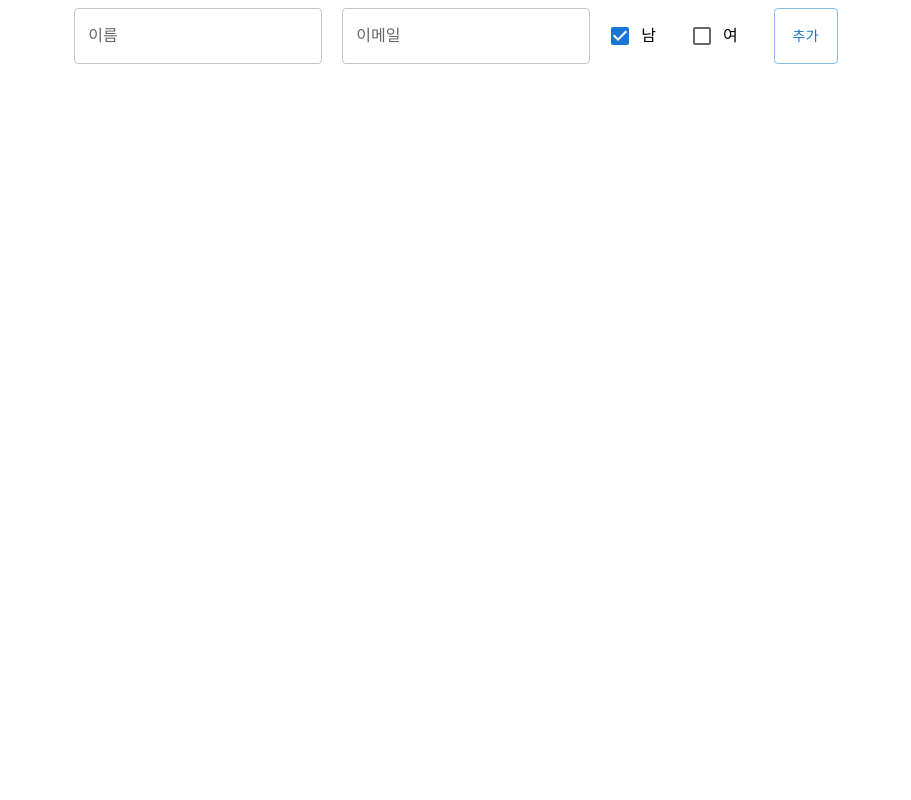
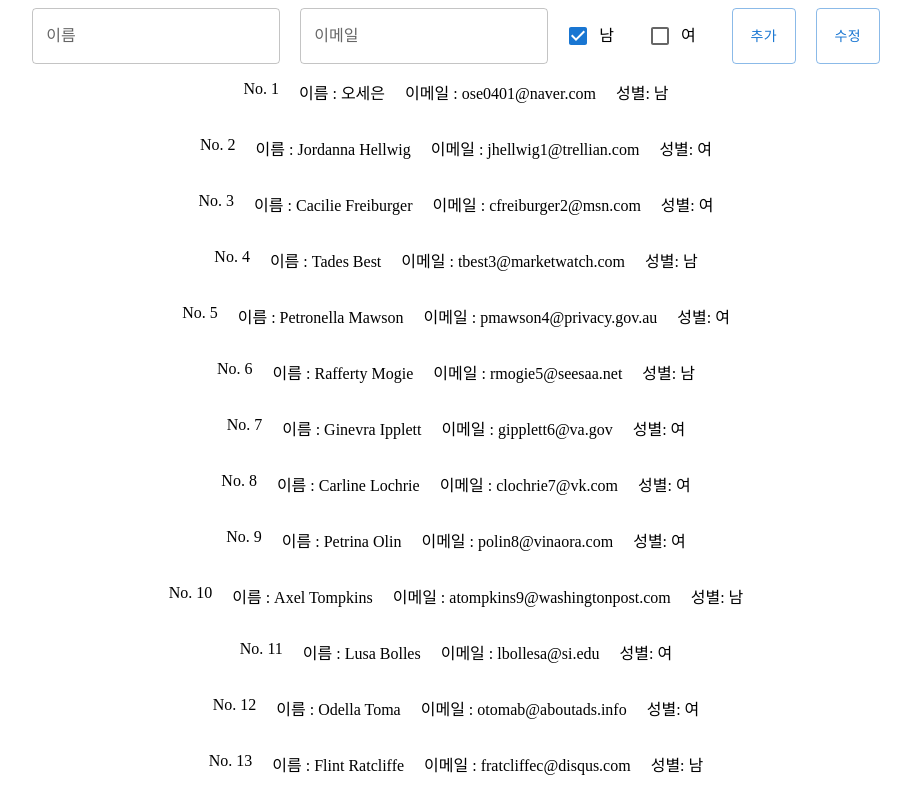
Before and after one commit to FiveBirdSilver/withoutCRA, a React app: page / in a window 1280 px wide. Shown: the top 800 px of the page, without its empty margins (184-1095 px from the left). Built offline with nearby package versions, Linux system fonts and the light colour scheme; data requests are answered from the project's data file.

Commit message:
useQuery, useMutation 적용 및 테스트 완료

```diff
--- a/db.json
+++ b/db.json
@@ -2,9 +2,9 @@
   "data": [
     {
       "id": 1,
-      "name": "Selma Brion",
-      "email": "sbrion0@altervista.org",
-      "gender": "Female"
+      "name": "오세은",
+      "email": "ose0401@naver.com",
+      "gender": "Male"
     },
     {
       "id": 2,
@@ -601,40 +601,94 @@
       "gender": "Male"
     },
     {
-      "title": "fivebirdsilver",
-      "email": "tpdms0401@gmail.com",
+      "name": "오세은",
+      "email": "ose0401@naver.com",
       "gender": "Female",
       "id": 101
     },
     {
-      "title": "hohomin",
-      "email": "hohomin@gmail.com",
-      "gender": "male",
+      "name": "오세은",
+      "email": "ose0401@naver.com",
+      "gender": "Female",
       "id": 102
     },
     {
-      "title": "hohomin",
-      "email": "hohomin@gmail.com",
-      "gender": "male",
+      "name": "표",
+      "email": "po@naver.com",
+      "gender": "Male",
       "id": 103
     },
     {
-      "title": "hohomin",
-      "email": "hohomin@gmail.com",
-      "gender": "male",
+      "name": "피오오오",
+      "email": "poooo@naver.com",
+      "gender": "Male",
       "id": 104
     },
     {
-      "title": "hohomin",
-      "email": "hohomin@gmail.com",
-      "gender": "male",
+      "name": "호밍",
+      "email": "hohomin@naver.com",
+      "gender": "Male",
       "id": 105
     },
     {
-      "title": "hohomin",
-      "email": "hohomin@gmail.com",
-      "gender": "male",
+      "name": "밍밍",
+      "email": "min@naver.com",
+      "gender": "Male",
       "id": 106
+    },
+    {
+      "name": "오세은",
+      "email": "ose0401@naver.com",
+      "gender": "Female",
+      "id": 107
+    },
+    {
+      "name": "",
+      "email": "",
+      "gender": "Male",
+      "id": 108
+    },
+    {
+      "name": "세금",
+      "email": "abcd@naver.com",
+      "gender": "Female",
+      "id": 109
+    },
+    {
+      "name": "zlzl",
+      "email": "zlzl@naver.com",
+      "gender": "Female",
+      "id": 110
+    },
+    {
+      "name": "mumu",
+      "email": "mumu@naver.com",
+      "gender": "Male",
+      "id": 111
+    },
+    {
+      "name": "info",
+      "email": "info@naver.com",
+      "gender": "Male",
+      "id": 112
+    },
+    {
+      "name": "nextjs",
+      "email": "next@naver.com",
+      "gender": "Male",
+      "id": 113
+    },
+    {
+      "name": "오세은",
+      "email": "ose0401@naver.com",
+      "gender": "Male",
+      "id": 114
+    },
+    {
+      "name": "tpdms0401",
+      "email": "tpdms0401@gmail.com",
+      "gender": "Female",
+      "id": 115
     }
   ]
 }
--- a/src/apis/index.tsx
+++ b/src/apis/index.tsx
@@ -1,7 +1,7 @@
 import axios from "axios";
 
 interface Props {
-  title: string;
+  name: string;
   email: string;
   gender: string;
 }
@@ -22,4 +22,13 @@ const setData = async (data: Props) => {
   if (result.status === 201) return "success";
 };
 
-export { getData, setData };
+// 리스트 수정
+const editData = async (data: Props) => {
+  const result = await axios.patch("http://localhost:8080/data/1", data, {
+    headers: {
+      "Content-type": "application/json; charset=UTF-8",
+    },
+  });
+  if (result.status === 201) return "success";
+};
+export { getData, setData, editData };
--- a/src/app.tsx
+++ b/src/app.tsx
@@ -1,23 +1,57 @@
 import React, { useEffect, useState } from "react";
+import { useQuery, useMutation, useQueryClient } from "react-query";
+
 import FormControlLabel from "@mui/material/FormControlLabel";
 import Checkbox from "@mui/material/Checkbox";
 import TextField from "@mui/material/TextField";
 import Button from "@mui/material/Button";
 
-import { getData, setData } from "./apis";
+import { editData, getData, setData } from "./apis";
 
 function App() {
-  const [title, setTitle] = useState("");
+  const queryClient = useQueryClient();
+
+  const [name, setName] = useState("");
   const [email, setEmail] = useState("");
   const [gender, setGender] = useState("Male");
 
-  const getPosts = async () => {
-    await getData().then((res) => console.log(res));
+  const request = {
+    name: name,
+    email: email,
+    gender: gender,
   };
+
+  const infos = useQuery(["info"], getData, {
+    // refetchInterval: 5000,
+    refetchOnWindowFocus: true,
+    refetchIntervalInBackground: true,
+  });
+
+  // 정보 추가
+  const addInfo = useMutation(setData, {
+    onError: (data, error, variables) => {
+      alert("잠시 후 다시 시도해주세요.");
+    },
+    onSuccess: (data, variables) => {
+      alert("정보가 추가되었습니다.");
+      queryClient.invalidateQueries("info");
+    },
+  });
+
+  // 정보 수정
+  const editInfo = useMutation(editData, {
+    onError: (data, error, variables) => {
+      alert("잠시 후 다시 시도해주세요.");
+    },
+    onSuccess: (data, variables) => {
+      alert("정보가 수정되었습니다.");
+      queryClient.invalidateQueries("info");
+    },
+  });
 
   const handleOnChange = (event: React.ChangeEvent<HTMLInputElement>) => {
     const { name, value } = event.target;
-    if (name === "title") setTitle(value);
+    if (name === "name") setName(value);
     else setEmail(value);
   };
 
@@ -29,17 +63,12 @@ function App() {
   };
 
   const handleOnCreate = async () => {
-    const sendData = {
-      title: title,
-      email: email,
-      gender: gender,
-    };
-    await setData(sendData);
+    addInfo.mutate(request);
   };
 
-  useEffect(() => {
-    getPosts();
-  }, []);
+  const handleOnEdit = () => {
+    editInfo.mutate(request);
+  };
 
   return (
     <div>
@@ -47,9 +76,9 @@ function App() {
         <TextField
           id="outlined-basic"
           label="이름"
-          name="title"
+          name="name"
           variant="outlined"
-          value={title}
+          value={name}
           onChange={handleOnChange}
         />
         <TextField
@@ -71,8 +100,20 @@ function App() {
         <Button variant="outlined" onClick={handleOnCreate}>
           추가
         </Button>
+        <Button variant="outlined" onClick={handleOnEdit}>
+          수정
+        </Button>
       </div>
-      <div></div>
+      <div style={{ display: "flex", flexDirection: "column" }}>
+        {infos?.data?.map((v: any) => (
+          <div style={{ display: "flex", gap: "20px", alignContent: "center", justifyContent: "center" }} key={v.id}>
+            <p>No. {v.id}</p>
+            <p>이름 : {v.name}</p>
+            <p>이메일 : {v.email}</p>
+            <p>성별: {v.gender === "Male" ? "남" : "여"}</p>
+          </div>
+        ))}
+      </div>
     </div>
   );
 }
--- a/src/index.tsx
+++ b/src/index.tsx
@@ -1,5 +1,13 @@
 import { createRoot } from "react-dom/client";
+import { QueryClient, QueryClientProvider } from "react-query";
+
 import App from "./app";
 
+const queryClient = new QueryClient();
 const root = createRoot(document.getElementById("root") as HTMLElement);
-root.render(<App />);
+
+root.render(
+  <QueryClientProvider client={queryClient}>
+    <App />
+  </QueryClientProvider>
+);
```
